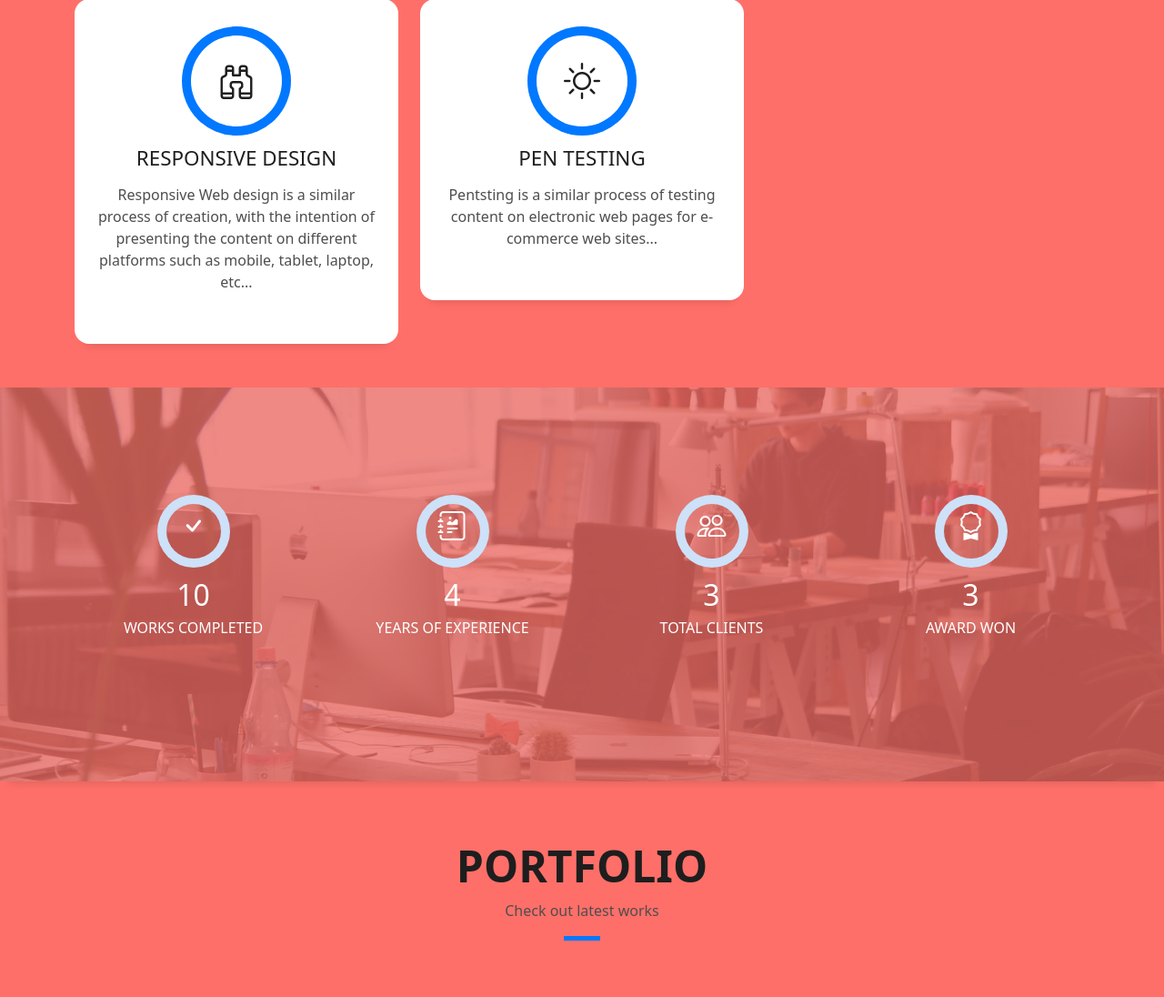
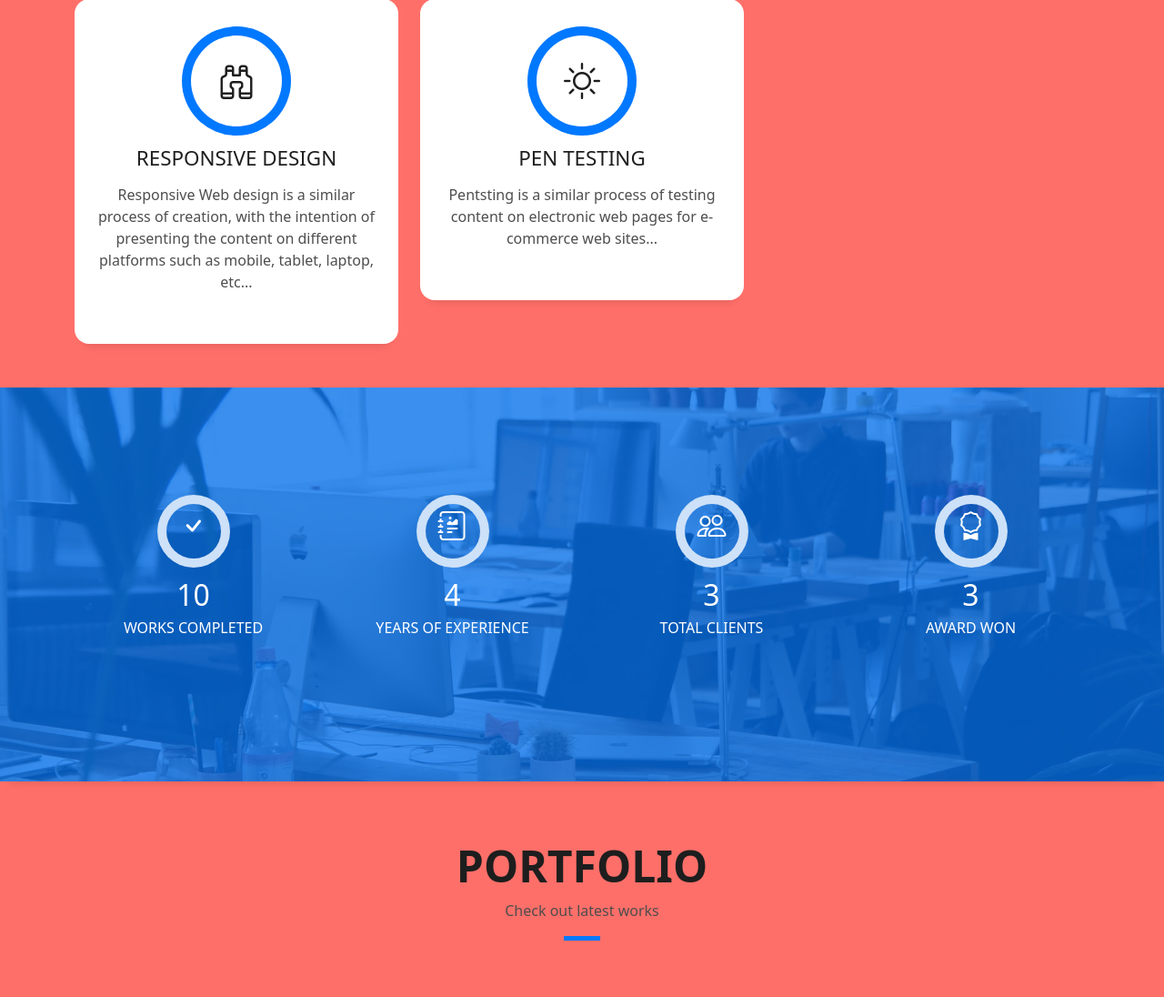
Before and after one commit to Praqash/portfolio, a PHP site: page /index.php in a window 1280 px wide. Shown: the part 2660-3756 px from the top of the page at 91% size. Run offline with PHP 8.4, Linux system fonts and the light colour scheme.

Commit message:
Update style.css

```diff
--- a/assets/css/style.css
+++ b/assets/css/style.css
@@ -94,7 +94,7 @@ a:hover {
 }
 
 .overlay-mf {
-  background-color: #ff6f69;
+  background-color: #0078ff;
 }
 
 .overlay-mf {
```
